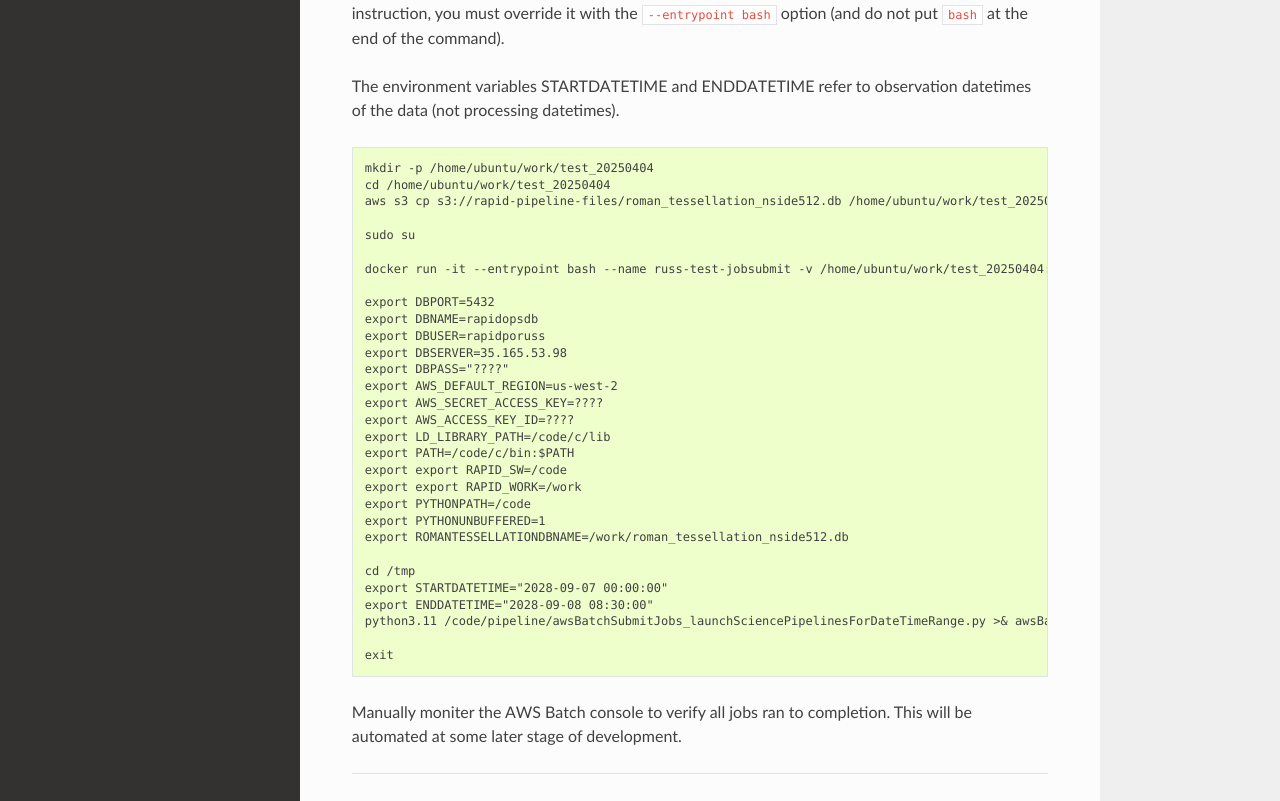
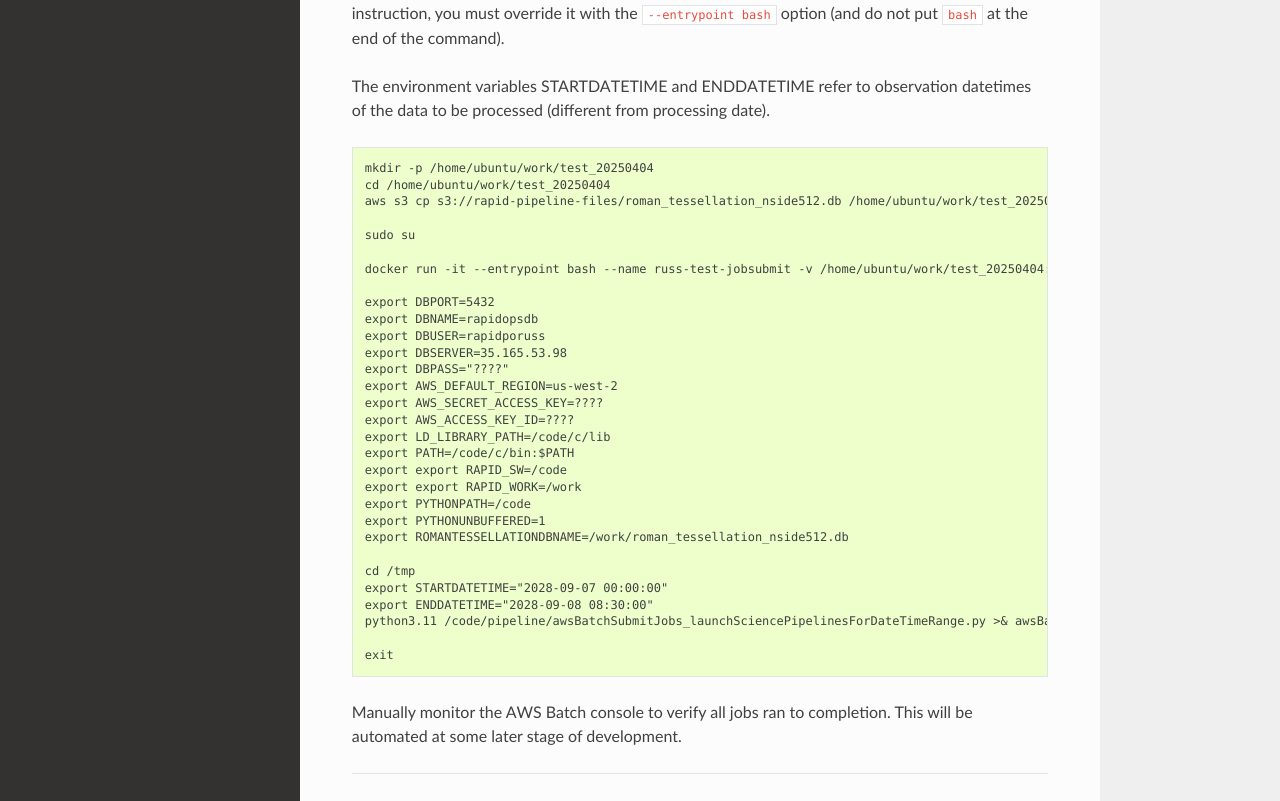
Before and after one commit to Caltech-IPAC/rapid, a Sphinx documentation site: the page built from docs/source/ops/bulk_run.rst, in a window 1280 px wide and 1400 px high, scrolled down 353 px. Shown: the part 497-1298 px from the top of the window. Built offline with Sphinx 7.4.7 and the Read the Docs theme 3.1.0, drawn with Linux system fonts in a browser that asks for light colours; formulas are drawn with MathJax 3.

Commit message:
Fixed typos.

```diff
--- a/docs/source/ops/bulk_run.rst
+++ b/docs/source/ops/bulk_run.rst
@@ -40,7 +40,7 @@
 Since this Docker image contains the ENTRYPOINT instruction, you must override it  with the ``--entrypoint bash`` option
 (and do not put ``bash`` at the end of the command).
 
-The environment variables STARTDATETIME and ENDDATETIME refer to observation datetimes of the data (not processing datetimes).
+The environment variables STARTDATETIME and ENDDATETIME refer to observation datetimes of the data to be processed (different from processing date).
 
 .. code-block::
 
@@ -75,4 +75,4 @@
 
    exit
 
-Manually moniter the AWS Batch console to verify all jobs ran to completion.  This will be automated at some later stage of development.
+Manually monitor the AWS Batch console to verify all jobs ran to completion.  This will be automated at some later stage of development.
```
